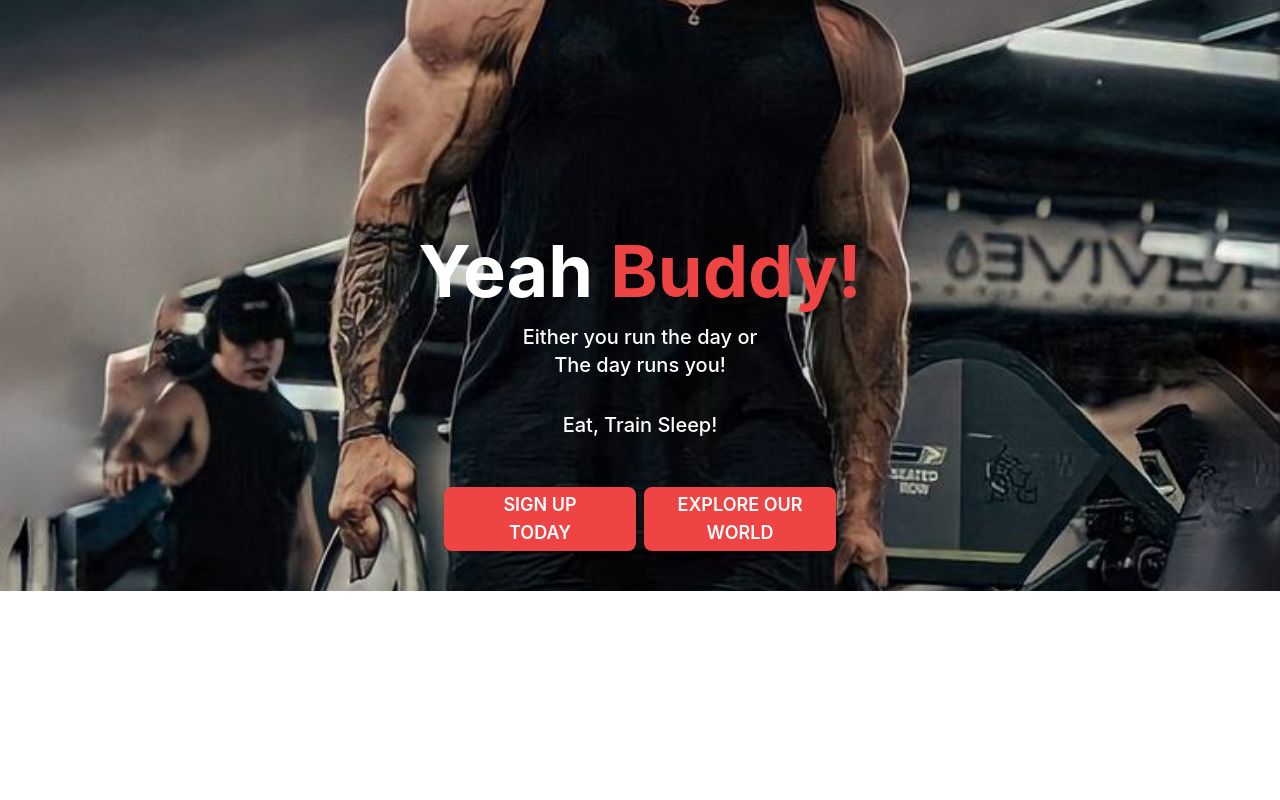
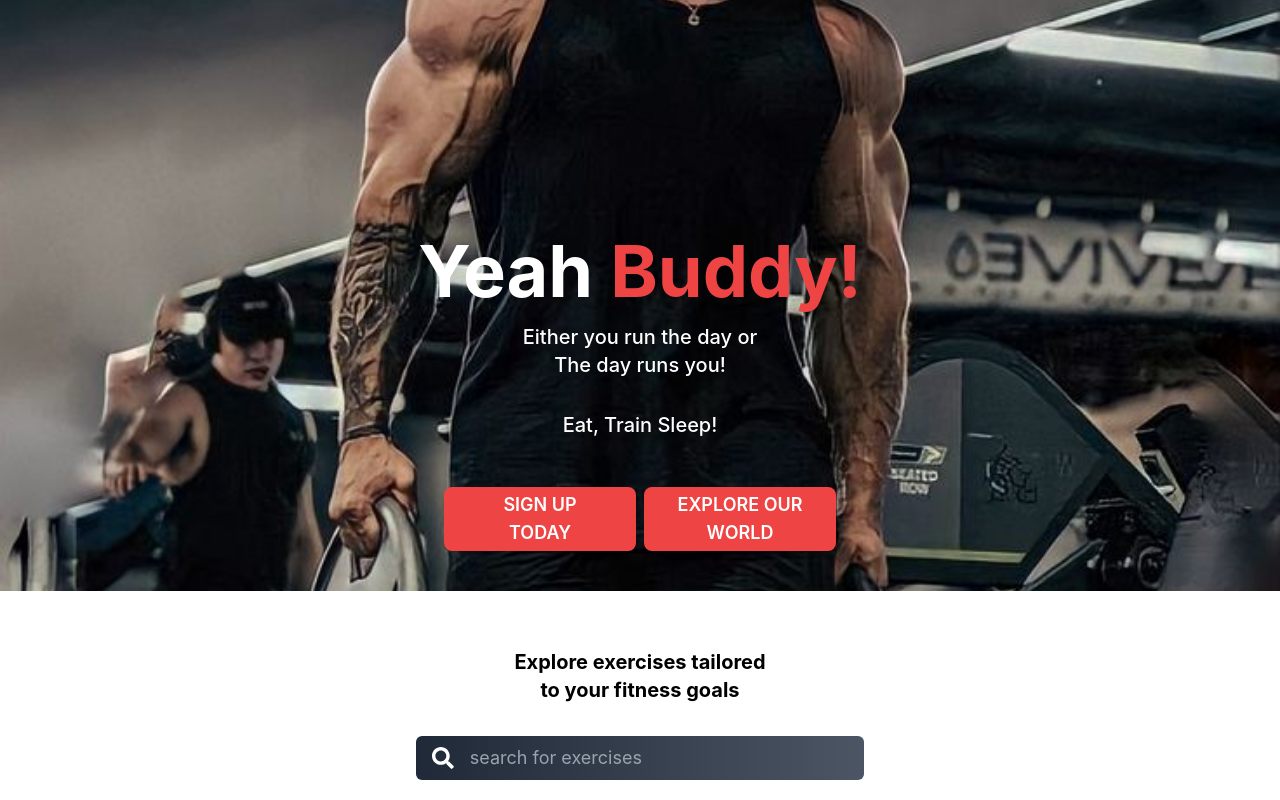
Before and after one commit to nhier17/my-fitness, a React (Create React App) app: page / in a window 1280 px wide. Shown: the part 209-1009 px from the top of the page. Before the commit the page ends 800 px from the top, so only its background shows below. Built offline with nearby package versions, Linux system fonts and the light colour scheme; no server answers.

Commit message:
search exercises

```diff
--- a/src/components/Hero.jsx
+++ b/src/components/Hero.jsx
@@ -4,10 +4,13 @@ import hero from "../assets/hero2.jpg";
 
 const Hero = () => {
   return (
-    <div
-      className="relative h-screen">
-      <div className="absolute inset-0 bg-cover bg-center" style={{backgroundImage: `url(${hero})`}} />
-      <div className="absolute inset-0 flex flex-col justify-end">
+    <div className="relative overflow-hidden bg-gray-900 h-screen">
+      <img
+        src={hero}
+        alt="hero"
+        className="absolute inset-0 h-full w-full object-cover z-0"
+      />
+      <div className="absolute inset-0 flex flex-col justify-end z-10">
         <div className="mx-auto px-4 text-center">
           <h2 className="text-4xl md:text-6xl lg:text-7xl font-bold text-white leading-tight mb-4">
             Yeah <span className="text-red-500">Buddy!</span>
--- /dev/null
+++ b/src/components/SearchExercises.jsx
@@ -0,0 +1,32 @@
+import React, { useState, useEffect } from 'react'
+import { FaSearch } from "react-icons/fa";
+
+const SearchExercises = () => {
+    const [search, setSearch] = useState('')
+
+    const submitHandler = async(e) => {
+        e.preventDefault()
+        console.log(search)
+        setSearch('')
+    }
+  return (
+    <div className="flex flex-col items-center mt-[37px] justify-center p-5">
+       <p className="font-bold text-lg md:text-xl mb-8 text-center">
+        Explore exercises tailored <br />
+        to your fitness goals
+        </p>
+        <form className="flex items-center w-full max-w-md bg-gradient-to-r from-gray-800 to-gray-600 text-white text-lg px-4 py-2 rounded-md" onSubmit={submitHandler}>
+            <FaSearch className="text-2xl text-white mr-4" />
+            <input
+            className="w-full bg-transparent focus:outline-none"
+            onChange={(e) => setSearch(e.target.value)}
+            value={search}
+            type="text"
+            placeholder="search for exercises" />
+        </form>
+
+    </div>
+  )
+}
+
+export default SearchExercises
--- a/src/components/index.js
+++ b/src/components/index.js
@@ -2,3 +2,4 @@ export { default as Login } from './Login';
 export { default as Signup } from './Signup';
 export { default as Navbar } from './Navbar';
 export { default as Hero } from './Hero';
+export { default as SearchExercises } from './SearchExercises';
--- a/src/pages/Home.jsx
+++ b/src/pages/Home.jsx
@@ -1,10 +1,11 @@
 import React from 'react'
-import { Hero } from "../components";
+import { Hero, SearchExercises } from "../components";
 
 const Home = () => {
   return (
     <div>
       <Hero />
+      <SearchExercises />
     </div>
   )
 }
```
